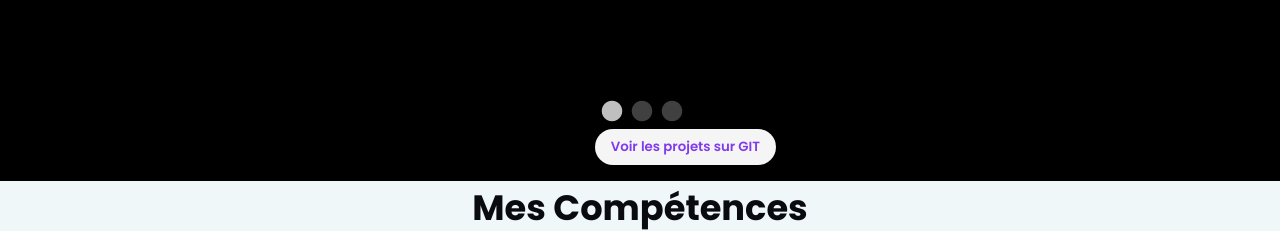
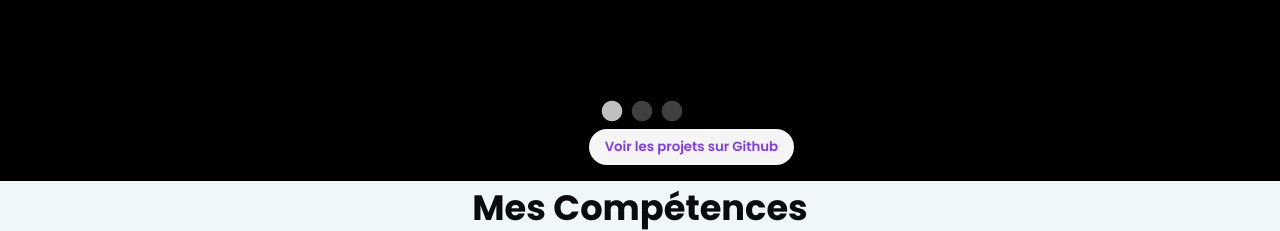
Before and after one commit to GomesJ7/jeanportfolio, a React (Create React App) app: page / in a window 1280 px wide. Shown: the part 2220-2451 px from the top of the page. Built offline with nearby package versions, Linux system fonts and the light colour scheme.

Commit message:
debug deploy

```diff
--- a/src/Sections/Projets/index.js
+++ b/src/Sections/Projets/index.js
@@ -112,7 +112,7 @@ const Projets = () => {
       </Carousal>
       <a href="https://github.com/GomesJ7" target="_blank">
         <Button>
-            Voir les projets sur GIT
+            Voir les projets sur Github
       </Button>
       </a>
 
```
